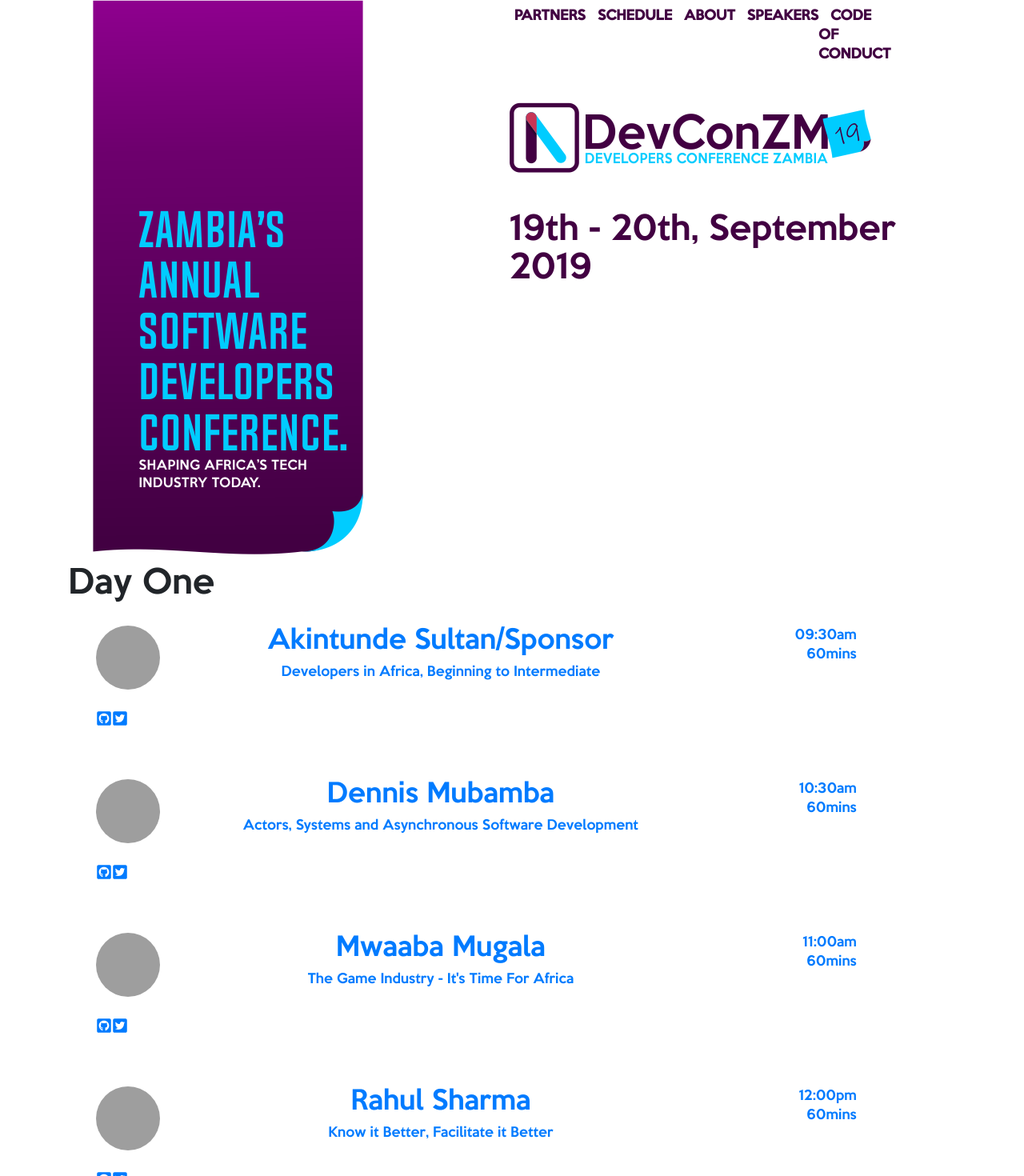
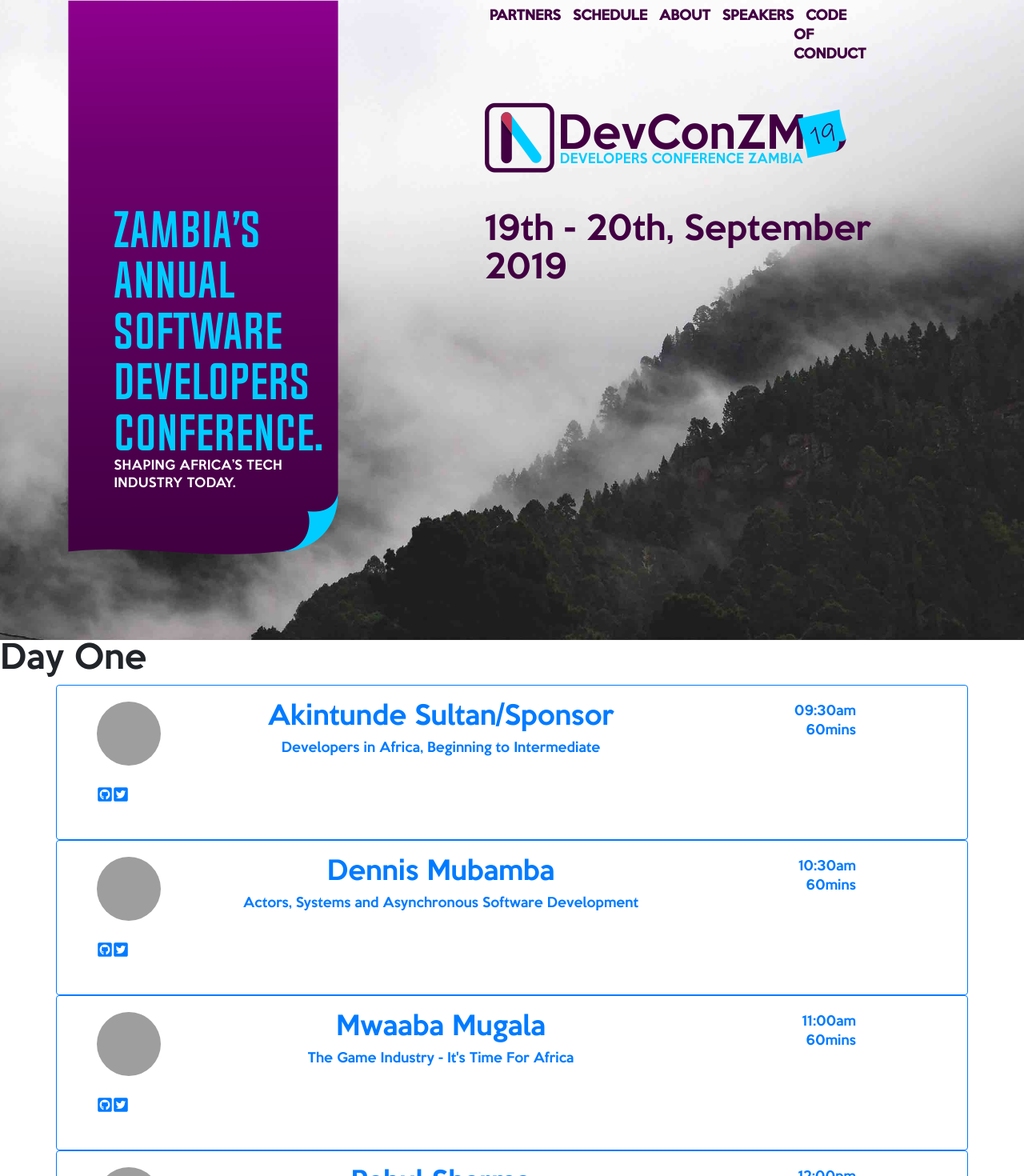
Before and after one commit to devconzm/devconzm, a React (Create React App) app: page /schedule in a window 1280 px wide. Shown: the top 1470 px of the page at 80% size. Built offline with nearby package versions, Linux system fonts and the light colour scheme; grey boxes are pictures that could not be loaded.

Commit message:
Update Schedule.js
Added basic styling and done some alignment on the UI

```diff
--- a/src/components/Schedule.js
+++ b/src/components/Schedule.js
@@ -1,7 +1,7 @@
 import React, { Component, Fragment } from "react";
 import { FaTwitterSquare, FaGithubSquare } from "react-icons/fa";
 import scheduleData from "../data/schedule.json";
-import Header from "./Header.js";
+import Info from "./Info";
 import Footer from "./Footer.js";
 
 
@@ -10,8 +10,8 @@ export class Schedule extends Component {
     // honestly this isn't the best solution, If it can be optimized further give it a go
     const [day1, day2] = scheduleData.schedule;
     return (
-      <div className="container">
-        <Header />
+      <div>
+        <Info />
         <Fragment>
           <h1>{day1.day}</h1>
           {day1.schedule.map(schedule => (
@@ -34,6 +34,7 @@ export class Schedule extends Component {
 
 function ScheduleItem({ schedule, id }) {
   return (
+    <div className="container card border-primary">
       <div id="accordion" key={id}>
         <div className="container">
           <div className="card-body border-primary">
@@ -82,5 +83,6 @@ function ScheduleItem({ schedule, id }) {
         </div>
         <br />
       </div>
+    </div>
   );
 }
```
Lines whose indentation alone changed are shown as unchanged.
